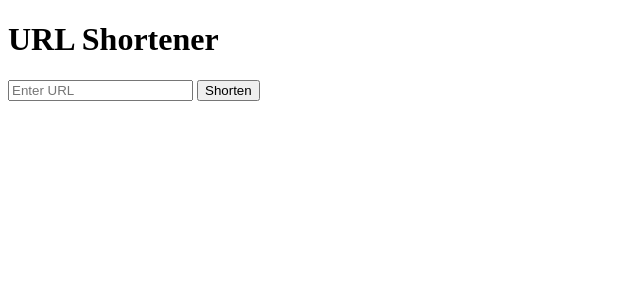
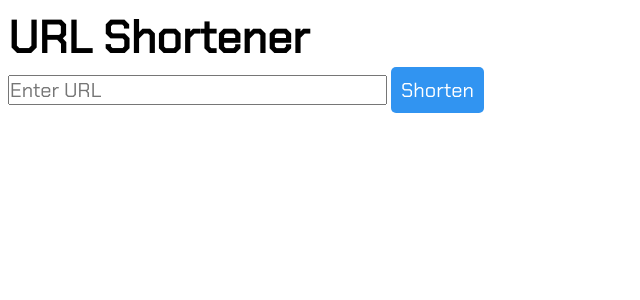
Before and after one commit to lebrancconvas/ShortenURL, a SvelteKit app in the folder frontend/: page / in a window 1280 px wide. Shown: the top 300 px of the page, without its empty margins (0-640 px from the left). Built offline with nearby package versions, Linux system fonts and the light colour scheme.

Commit message:
💄 feat(style): decorate UI

```diff
--- a/frontend/src/app.html
+++ b/frontend/src/app.html
@@ -3,6 +3,9 @@
 	<head>
 		<meta charset="utf-8" />
 		<link rel="icon" href="%sveltekit.assets%/favicon.png" />
+		<link rel="preconnect" href="https://fonts.googleapis.com">
+		<link rel="preconnect" href="https://fonts.gstatic.com" crossorigin>
+		<link href="https://fonts.googleapis.com/css2?family=Chakra+Petch&display=swap" rel="stylesheet">
 		<meta name="viewport" content="width=device-width" />
 		%sveltekit.head%
 	</head>
--- a/frontend/src/routes/+page.svelte
+++ b/frontend/src/routes/+page.svelte
@@ -15,7 +15,44 @@
   <section id="form-section">
     <form action="">
       <input type="text" name="url" id="url" placeholder="Enter URL">
-      <input type="submit" value="Shorten">
+      <input type="submit" id="submit" value="Shorten">
     </form>
   </section>
 </main>
+
+<style>
+  * {
+    margin: 0;
+    padding: 0;
+    box-sizing: border-box;
+    font-family: 'Chakra Petch', sans-serif;
+  }
+
+  h1 {
+    font-size: 45px;
+  }
+
+  #url {
+    width: 30%;
+    height: 30px;
+    font-size: 20px;
+  }
+
+  #submit {
+    border: none;
+    border-radius: 5px;
+    background-color: rgb(49, 148, 241);
+    color: white;
+    padding: 10px;
+    font-size: 20px;
+  }
+
+  #submit:hover {
+    cursor: pointer;
+    background-color: rgb(49, 148, 241, 0.8);
+  }
+
+  #submit:active {
+    transform: scale(0.95);
+  }
+</style>
```
